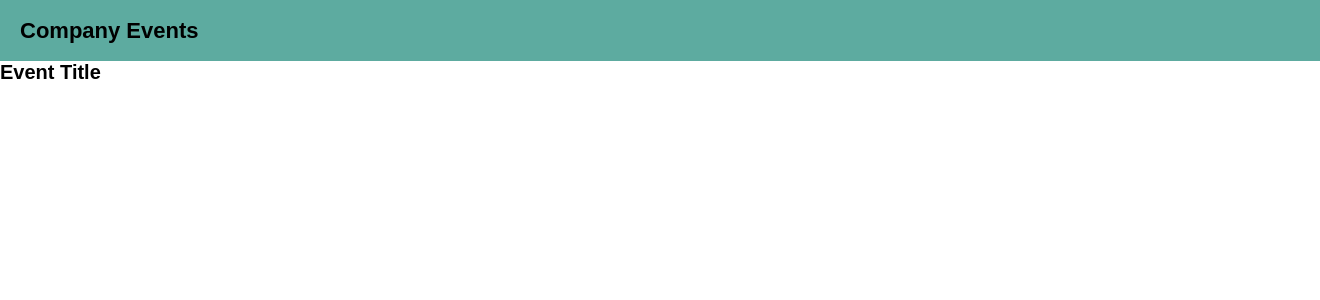
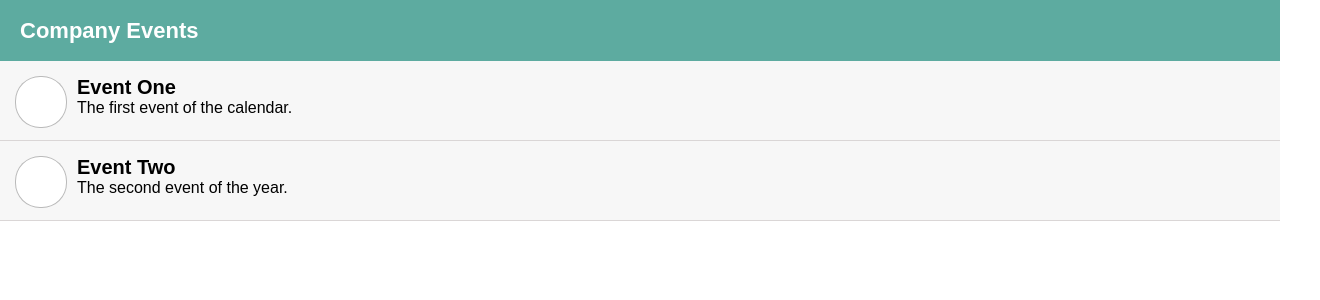
Before and after one commit to Khan1989/team_events, an Angular app: page / in a window 1280 px wide. Shown: the top 300 px of the page, 1320 px wide, since content can reach past the window. Built offline with nearby package versions, Linux system fonts and the light colour scheme.

Commit message:
style event

```diff
--- a/src/app/components/event/event.component.css
+++ b/src/app/components/event/event.component.css
@@ -0,0 +1,18 @@
+.event-container {
+    width: 100%;
+    min-height: 80px;
+    background: #9e9e9e14;
+    border-bottom: 1px solid #dad6d6;
+    padding: 15px;
+    box-sizing: border-box;
+}
+
+.event-icon-container {
+    width: 50px;
+    height: 50px;
+    float: left;
+    border: 1px solid #8080808a;
+    border-radius: 25px;
+    margin-right: 10px;
+    background-color: #ffffff;
+}
--- a/src/app/components/event/event.component.html
+++ b/src/app/components/event/event.component.html
@@ -1,3 +1,6 @@
-<div class="event-container">
-    <h2>Event Title</h2>
+<div class="event-container" (click)="toggleEvent($event)">
+    <div class="event-icon-container">
+    </div>
+    <h2>{{name}}</h2>
+    <p>{{description}}</p>
 </div>
--- a/src/app/components/event/event.component.ts
+++ b/src/app/components/event/event.component.ts
@@ -1,4 +1,4 @@
-import { Component, OnInit } from '@angular/core';
+import { Component, Input, OnInit } from '@angular/core';
 
 @Component({
   selector: 'app-event',
@@ -6,10 +6,16 @@ import { Component, OnInit } from '@angular/core';
   styleUrls: ['./event.component.css']
 })
 export class EventComponent implements OnInit {
-
+@Input() name;
+@Input() description;
   constructor() { }
 
   ngOnInit() {
   }
 
+  toggleEvent(evt) {
+    console.log("toggling");
+    console.log(evt);
+  }
+
 }
--- a/src/app/components/events-list/events-list.component.html
+++ b/src/app/components/events-list/events-list.component.html
@@ -1,5 +1,5 @@
 <div class="event-list-container">
-    <div *ngIf="true">
-        <app-event></app-event>
+    <div *ngFor="let event of events">
+        <app-event [name]="event.name" [description]="event.description"></app-event>
     </div>
 </div>
--- a/src/app/components/events-list/events-list.component.ts
+++ b/src/app/components/events-list/events-list.component.ts
@@ -7,9 +7,23 @@ import { Component, OnInit } from '@angular/core';
 })
 export class EventsListComponent implements OnInit {
 
+  events = [
+    {
+      "name": "Event One",
+      "description": "The first event of the calendar."
+    },
+    {
+      "name": "Event Two",
+      "description": "The second event of the year."
+    }
+  ];
+
   constructor() { }
 
   ngOnInit() {
+    console.log("check events");
+    console.log(this.events);
+    console.log(this.events[0].name);
   }
 
 }
--- a/src/app/components/header/header.component.css
+++ b/src/app/components/header/header.component.css
@@ -3,8 +3,10 @@
     height: 61px;
     background-color: #5daba0;
     padding: 0 20px;
+    box-sizing: border-box;
 }
 
 #site-logo {
     line-height: 61px;
+    color: #ffffff;
 }
```
